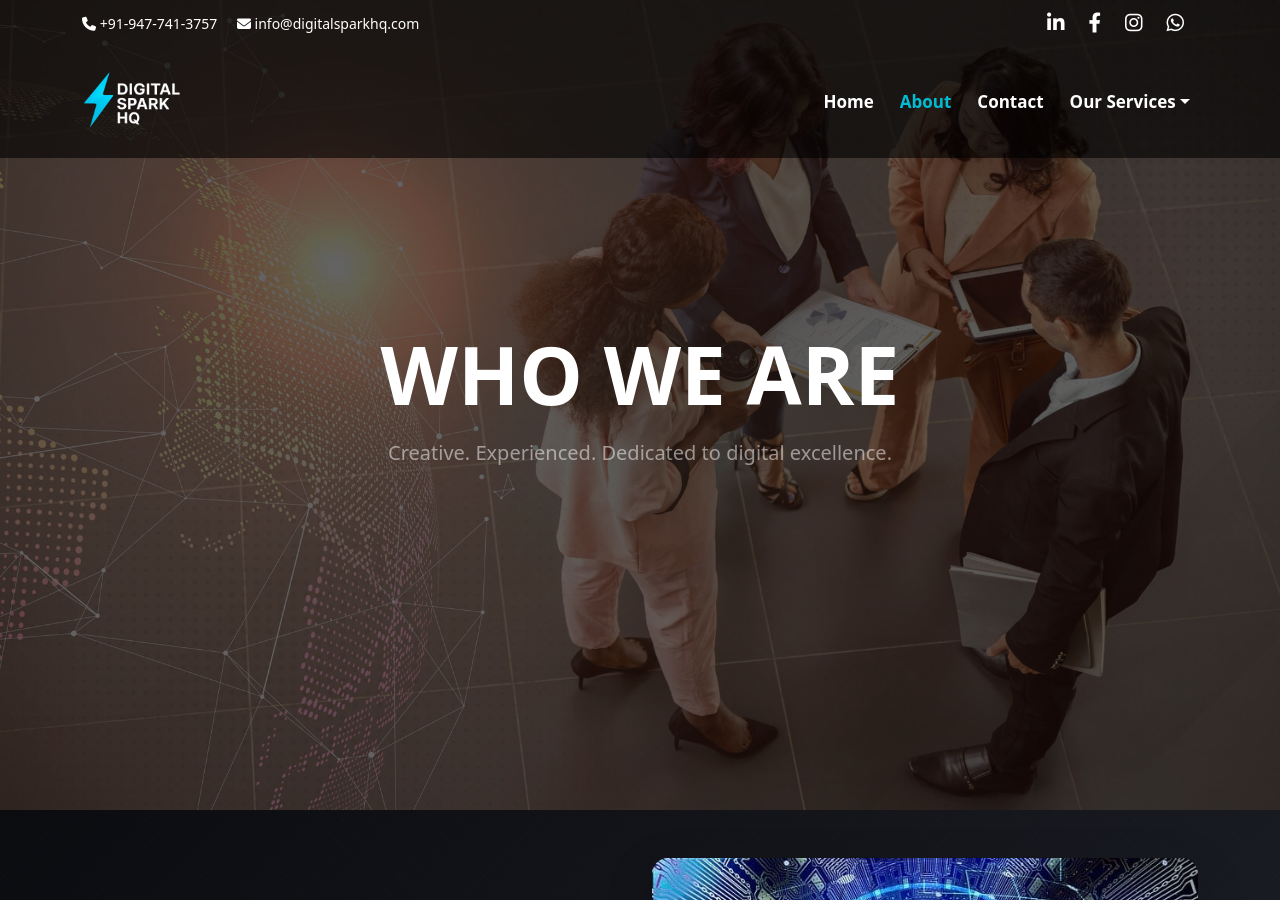
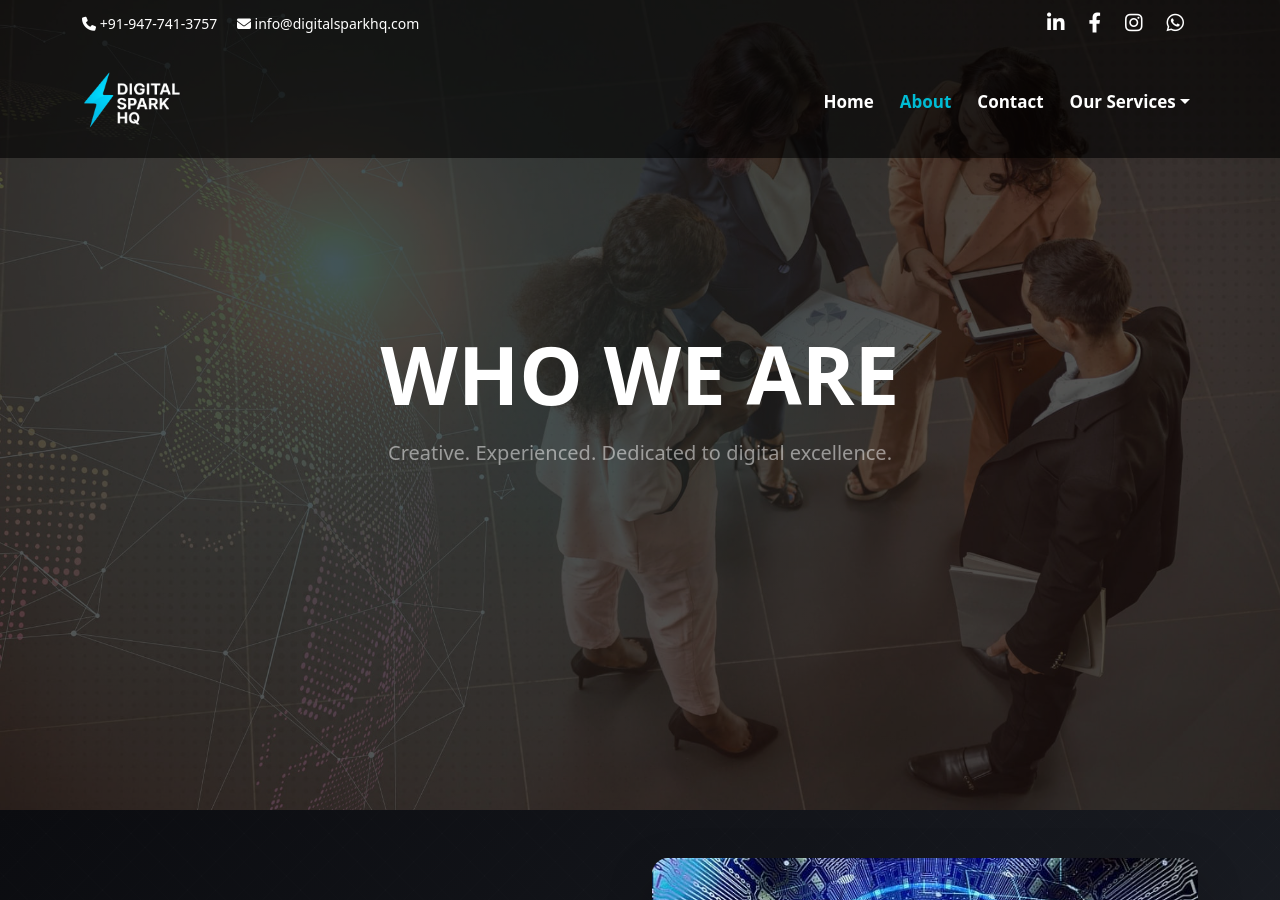
Before and after one commit to Iambiswajit-C/digitalsparkhq, a Jekyll site: the page built from about.md, in a window 1280 px wide and 900 px high. Built offline with Jekyll 4.4.1, drawn with Linux system fonts in a browser that asks for light colours.

Commit message:
Update style.css

```diff
--- a/assets/css/style.css
+++ b/assets/css/style.css
@@ -464,10 +464,10 @@
   position: relative;
   overflow: hidden;
 }
-#about-hero .hero-overlay {
+.hero-overlay {
   position: absolute;
   inset: 0;
-  background: rgba(0,0,0,0.6);
+  background: rgba(0,0,0,0.65);
   z-index: 1;
 }
 #about-hero::after {
@@ -497,6 +497,16 @@
 }
 
 /* HERO Glow Animation */
+.hero-glow {
+  position: absolute;
+  inset: 0;
+  background:
+    radial-gradient(circle at 30% 30%, rgba(0,212,255,0.25), transparent 60%),
+    radial-gradient(circle at 70% 70%, rgba(255,255,255,0.12), transparent 60%);
+  animation: heroGlow 8s ease-in-out infinite alternate;
+  z-index: 0;
+  pointer-events: none;
+}
 @keyframes hero-glow {
   0%, 100% { opacity: 0.3; transform: translate(-50%, -50%) scale(1); }
   50% { opacity: 0.7; transform: translate(-50%, -50%) scale(1.1); }
```
